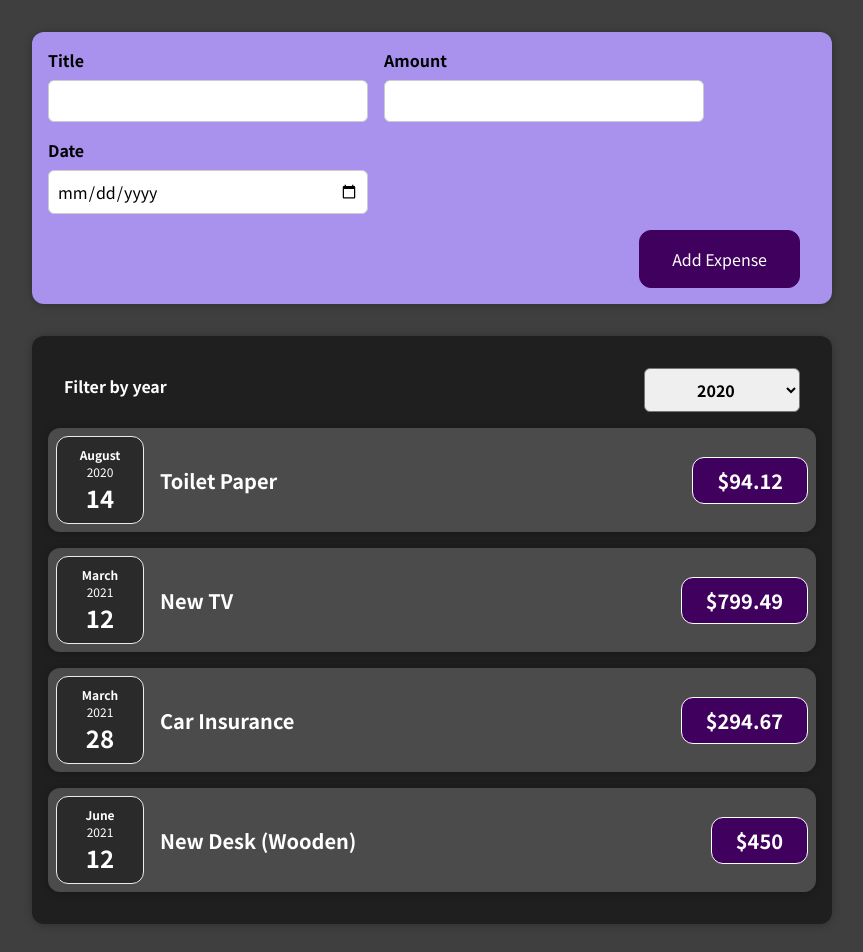
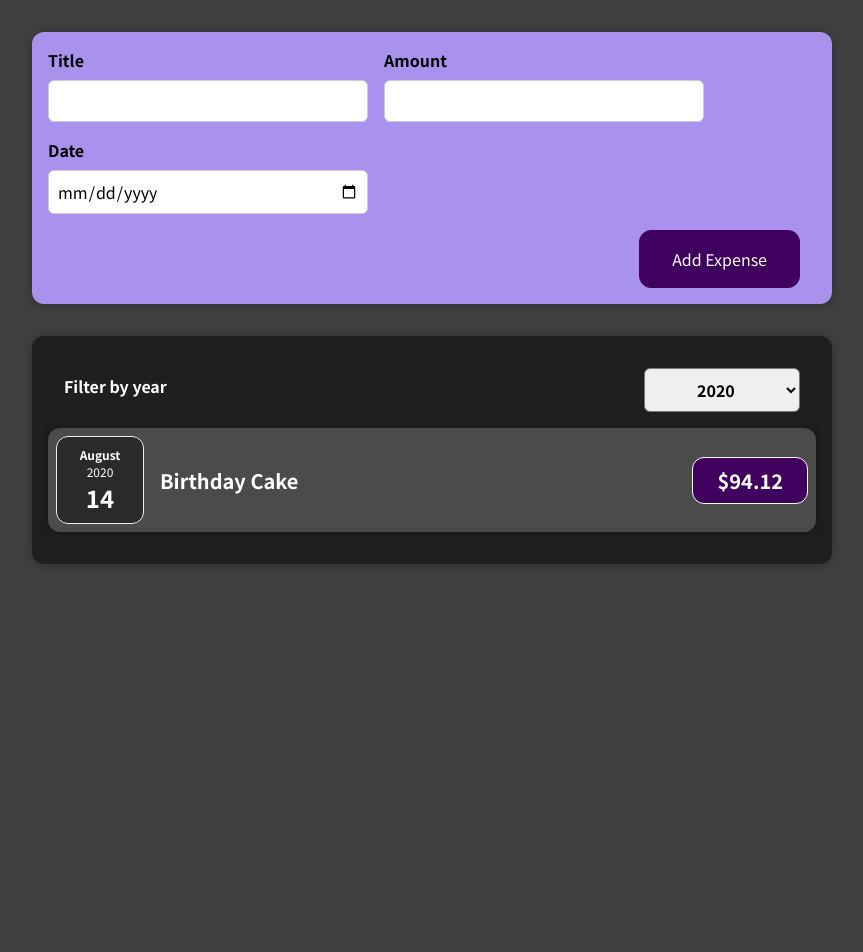
Before and after one commit to NicoleNZ/Expenses_App, a React (Create React App) app in the folder expenses_app/: page / in a window 1280 px wide. Shown: the top 952 px of the page, without its empty margins (208-1071 px from the left). After the commit the page ends 800 px from the top, so only its background shows below. Built offline with nearby package versions, Linux system fonts and the light colour scheme.

Commit message:
adding filter funtionality and keys

```diff
--- a/expenses_app/src/App.js
+++ b/expenses_app/src/App.js
@@ -6,21 +6,25 @@
 const DUMMY_EXPENSES = [
   {
     id: 'e1',
-    title: 'Toilet Paper',
+    title: 'Birthday Cake',
     amount: 94.12,
     date: new Date(2020, 7, 14),
   },
-  { id: 'e2', title: 'New TV', amount: 799.49, date: new Date(2021, 2, 12) },
+  { id: 'e2',
+    title: 'Cat Food',
+    amount: 7.49,
+    date: new Date(2021, 2, 12)
+  },
   {
     id: 'e3',
-    title: 'Car Insurance',
-    amount: 294.67,
+    title: 'Roller Skates',
+    amount: 94.67,
     date: new Date(2021, 2, 28),
   },
   {
     id: 'e4',
-    title: 'New Desk (Wooden)',
-    amount: 450,
+    title: 'Salad',
+    amount: 4.50,
     date: new Date(2021, 5, 12),
   },
 ];
--- a/expenses_app/src/components/Expenses/Expenses.js
+++ b/expenses_app/src/components/Expenses/Expenses.js
@@ -12,6 +12,23 @@
     setFilteredYear(selectedYear);
   };
 
+  const filteredExpenses = props.items.filter(expense => {
+    return expense.date.getFullYear().toString() === filteredYear;
+  });
+
+  let expensesContent = <p>No expenses found</p>;
+
+  if (filteredExpenses.length > 0) {
+    expensesContent = filteredExpenses.map((expense) => (
+      <ExpenseItem
+        key={expense.id}
+        title={expense.title}
+        amount={expense.amount}
+        date={expense.date}
+      />
+    ));
+  };
+
   return (
     <div>
       <Card className='expenses'>
@@ -19,13 +36,7 @@
           selected={filteredYear}
           onChangeFilter={filterChangeHandler}
         />
-        {props.items.map((expense) => (
-          <ExpenseItem
-            title={expense.title}
-            amount={expense.amount}
-            date={expense.date}
-          />
-        ))}
+        {expensesContent}
       </Card>
     </div>
   );
```
Also changed, not shown: 1 other file (tests, documents, lock files or other folders).
